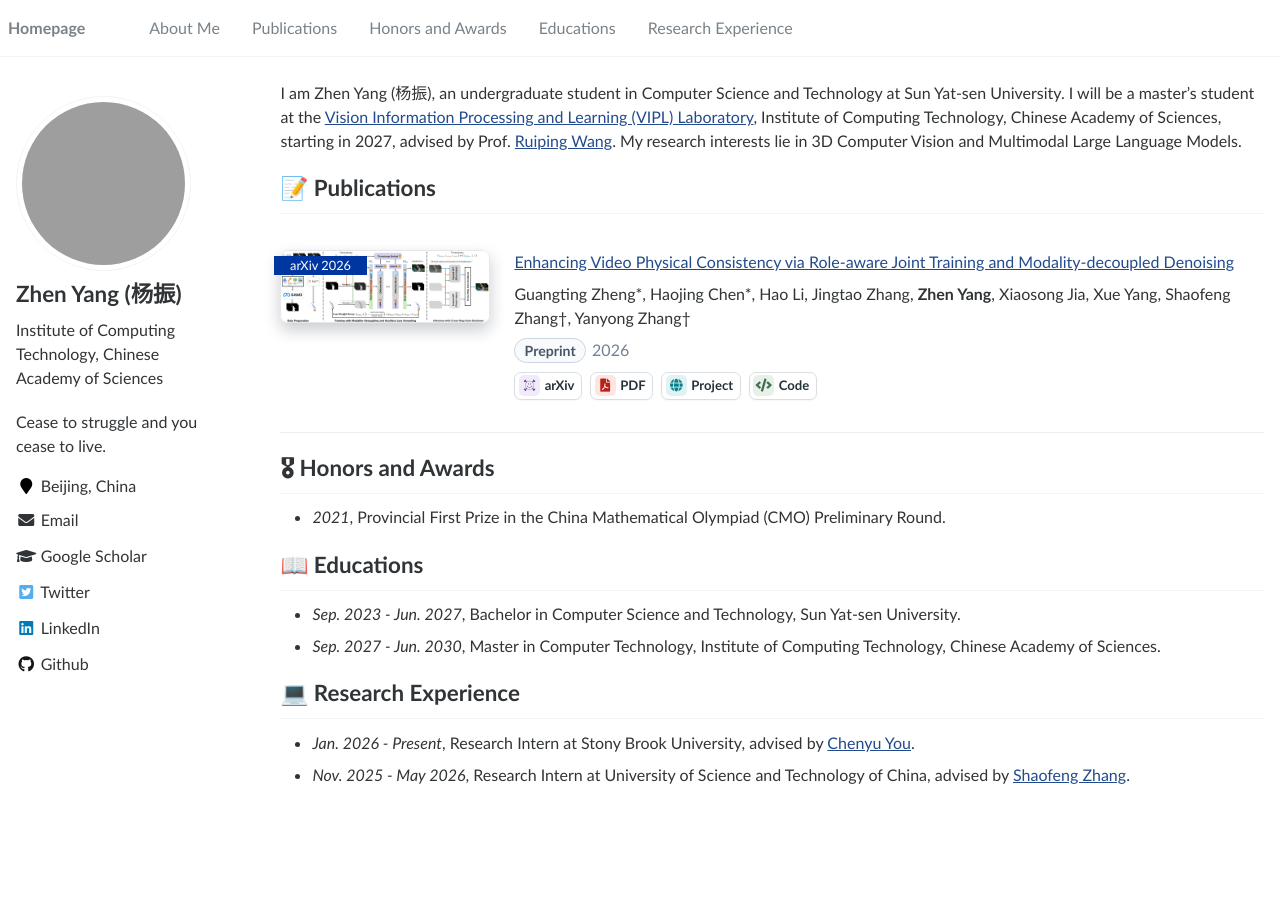
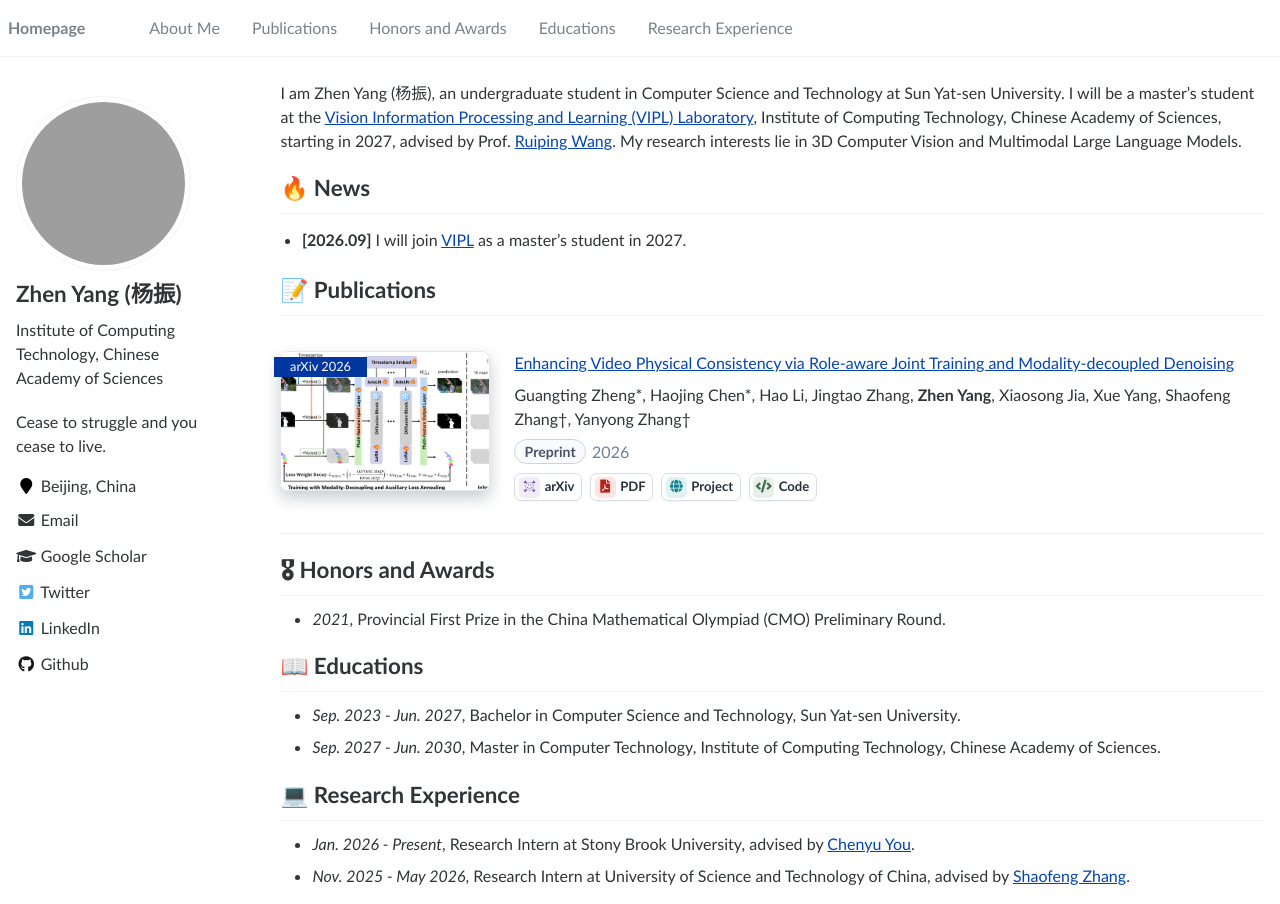
Before and after one commit to MichaelYeung2004/michaelyeung2004.github.io, a Jekyll site: the page built from _pages/about.md, in a window 1280 px wide. Built offline with Jekyll 4.4.1, drawn with Linux system fonts in a browser that asks for light colours; some web fonts are replaced; grey boxes are pictures that could not be loaded.

Commit message:
Refine links, publication images, and news

```diff
--- a/_pages/about.md
+++ b/_pages/about.md
@@ -11,6 +11,14 @@ redirect_from:
 <span class='anchor' id='about-me'></span>
 
 I am Zhen Yang (杨振), an undergraduate student in Computer Science and Technology at Sun Yat-sen University. I will be a master's student at the [Vision Information Processing and Learning (VIPL) Laboratory](https://vipl.ict.ac.cn/), Institute of Computing Technology, Chinese Academy of Sciences, starting in 2027, advised by Prof. [Ruiping Wang](https://vipl.ict.ac.cn/people/rpwang/). My research interests lie in 3D Computer Vision and Multimodal Large Language Models.
+
+# 🔥 News
+
+<div class="news-scroll" markdown="1">
+
+- **[2026.09]** I will join [VIPL](https://vipl.ict.ac.cn/) as a master's student in 2027.
+
+</div>
 
 # 📝 Publications
 
--- a/_sass/_reset.scss
+++ b/_sass/_reset.scss
@@ -68,6 +68,7 @@ audio:not([controls]) {
 
 a {
   color: $link-color;
+  text-decoration: none;
 }
 
 /* Apply focus state */
@@ -81,6 +82,7 @@ a:focus {
 a:hover,
 a:active {
   outline: 0;
+  text-decoration: underline;
 }
 
 /* Prevent sub and sup affecting line-height in all browsers */
--- a/_sass/_variables.scss
+++ b/_sass/_variables.scss
@@ -94,8 +94,8 @@ $xing-color                 : #006567;
 
 
 /* links */
-$link-color                 : $info-color;
-$link-color-hover           : mix(#000, $link-color, 25%);
+$link-color                 : #0645ad;
+$link-color-hover           : #0645ad;
 $link-color-visited         : mix(#fff, $link-color, 25%);
 $masthead-link-color        : $primary-color;
 $masthead-link-color-hover  : mix(#000, $primary-color, 25%);
--- a/assets/css/main.scss
+++ b/assets/css/main.scss
@@ -60,11 +60,14 @@
             position: relative;
             width: 100%;
             max-width: 260px;
+            aspect-ratio: 3 / 2;
         }
         img {
             display: block;
             width: 100%;
-            height: auto;
+            height: 100%;
+            object-fit: cover;
+            object-position: center;
             border: 1px solid #e5e7eb;
             border-radius: 8px;
             box-shadow: 0 7px 16px rgba(15, 23, 42, 0.22);
@@ -103,6 +106,28 @@
     }
 
 
+}
+
+.news-scroll {
+    max-height: 9.5em;
+    overflow-y: auto;
+    padding: 0.15em 0.85em 0.15em 0;
+    margin-bottom: 1.25em;
+    scrollbar-width: thin;
+    scrollbar-color: #cbd5e1 transparent;
+}
+
+.news-scroll ul {
+    margin: 0;
+    padding-left: 1.35em;
+
+    li {
+        margin-bottom: 0.45em;
+
+        &:last-child {
+            margin-bottom: 0;
+        }
+    }
 }
 
 .publication-meta {
```
